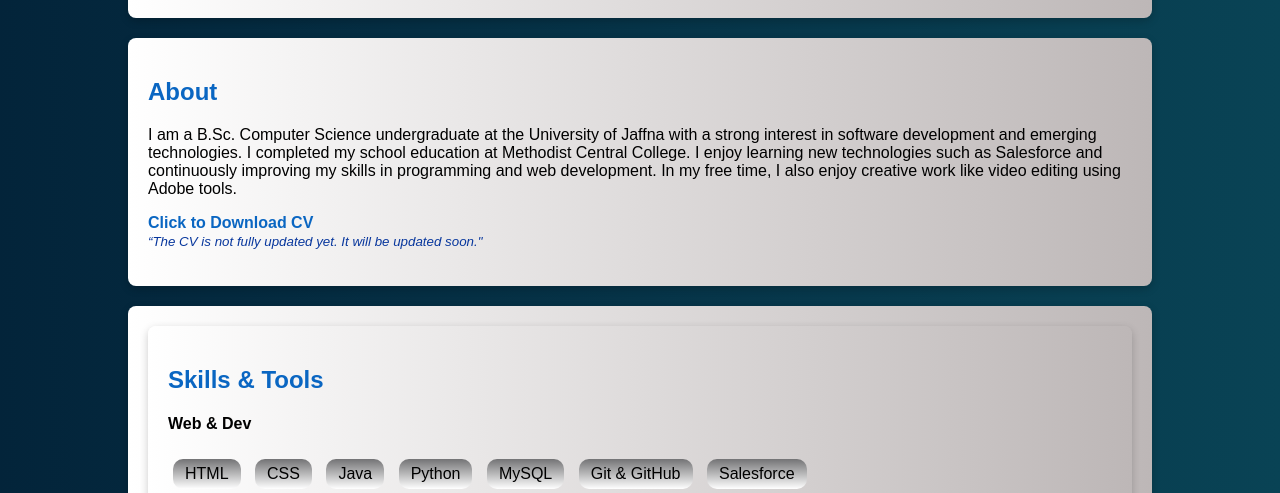
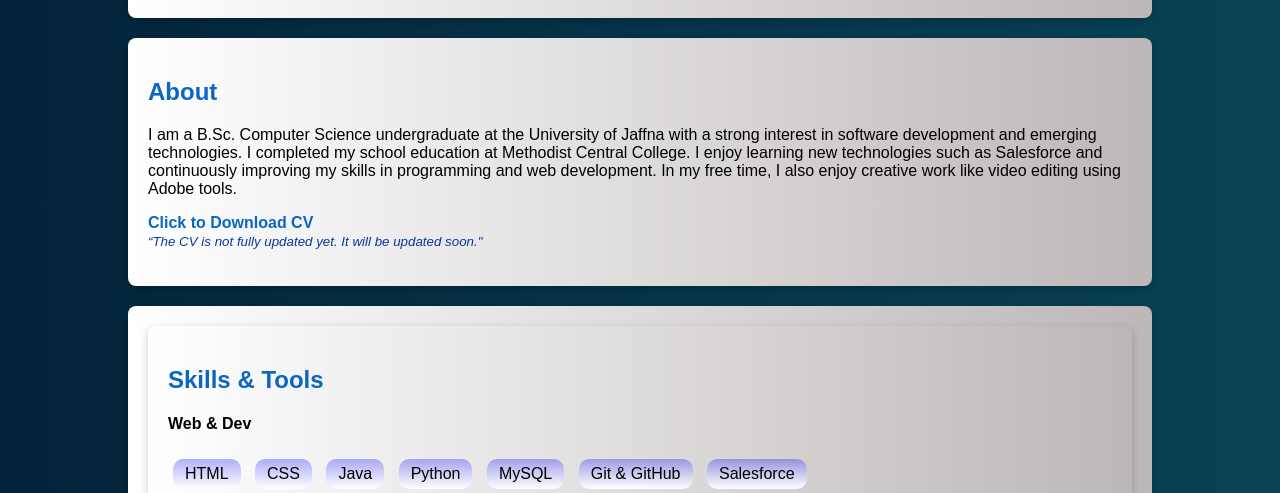
Before and after one commit to pratheep175/pratheep175.github.io, a plain HTML site: page index.html in a window 1280 px wide. Shown: the part 307-800 px from the top of the page. Drawn offline with Linux system fonts and the light colour scheme.

Commit message:
Refactor CSS styles for improved structure

```diff
--- a/style.css
+++ b/style.css
@@ -127,7 +127,7 @@ color:#0a66c2;
 }
 
 .skills span{
-background:linear-gradient(#737375,white);
+background:linear-gradient(#0505fa4e,white);
 padding:6px 12px;
 margin:5px;
 display:inline-block;
```
